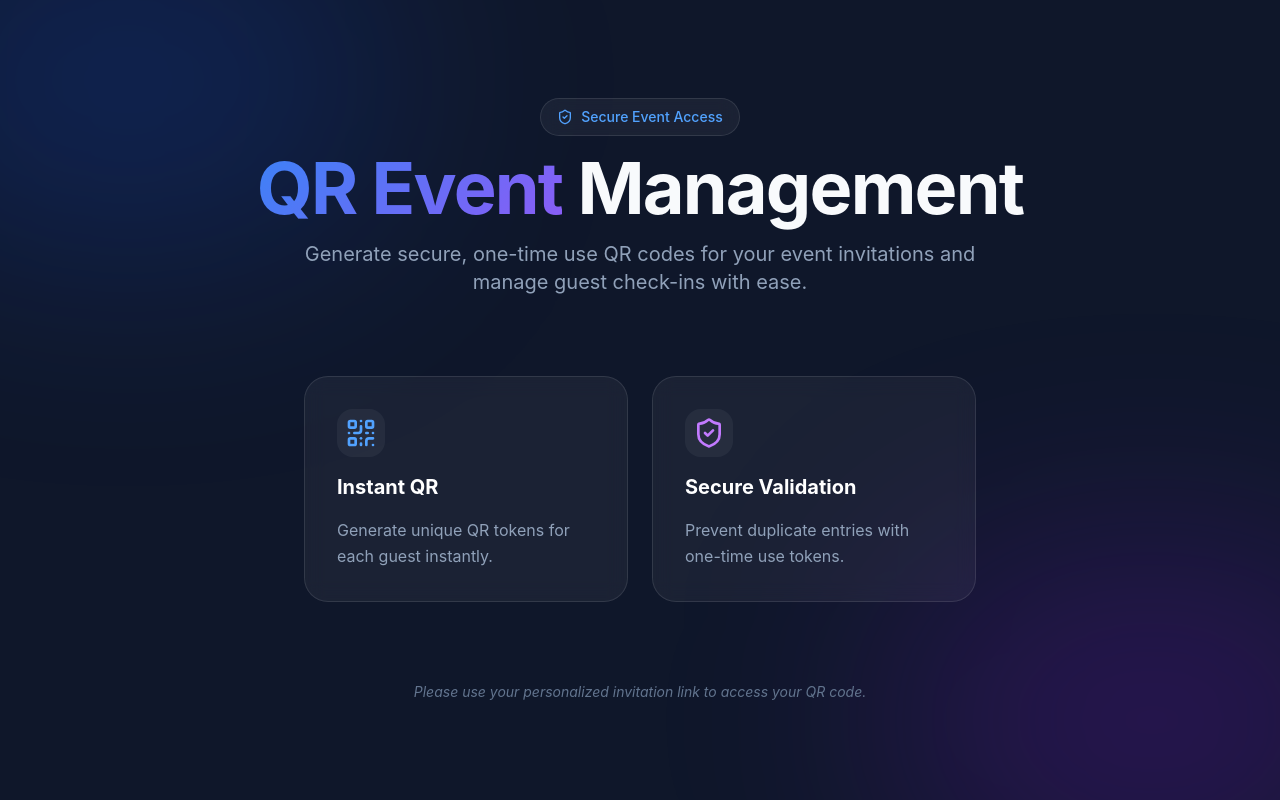
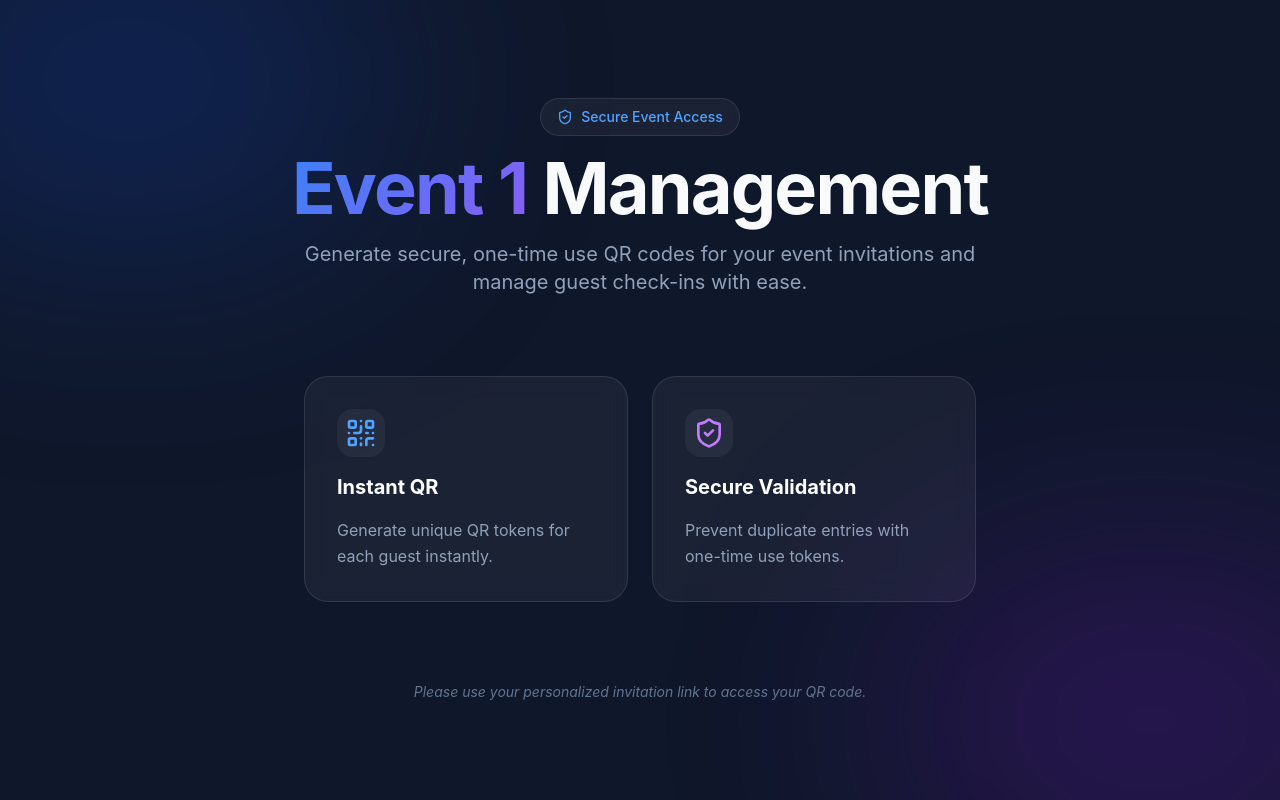
Before and after one commit to Moniye-lang/QR-Event, a Next.js app: page / in a window 1280 px wide. Built offline with nearby package versions, Linux system fonts and the light colour scheme.

Commit message:
Finalize Event 1 branding and sync all branches

```diff
--- a/src/app/page.tsx
+++ b/src/app/page.tsx
@@ -16,7 +16,7 @@
             Secure Event Access
           </div>
           <h1 className="text-5xl md:text-7xl font-bold tracking-tight">
-            <span className="gradient-text">QR Event</span> Management
+            <span className="gradient-text">Event 1</span> Management
           </h1>
           <p className="text-xl text-slate-400 max-w-2xl mx-auto">
             Generate secure, one-time use QR codes for your event invitations and manage guest check-ins with ease.
```
